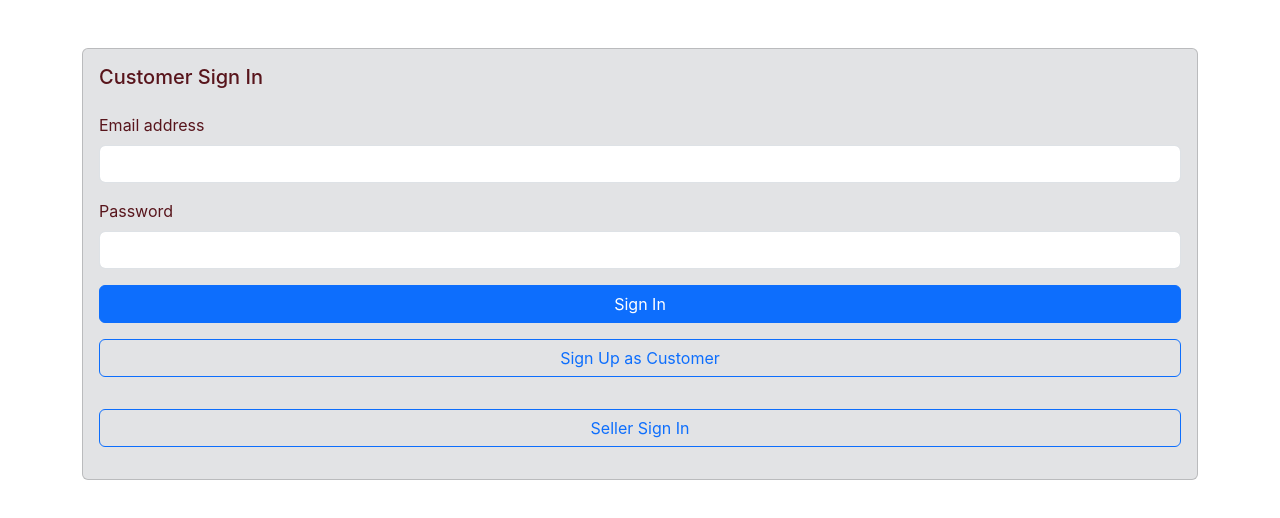
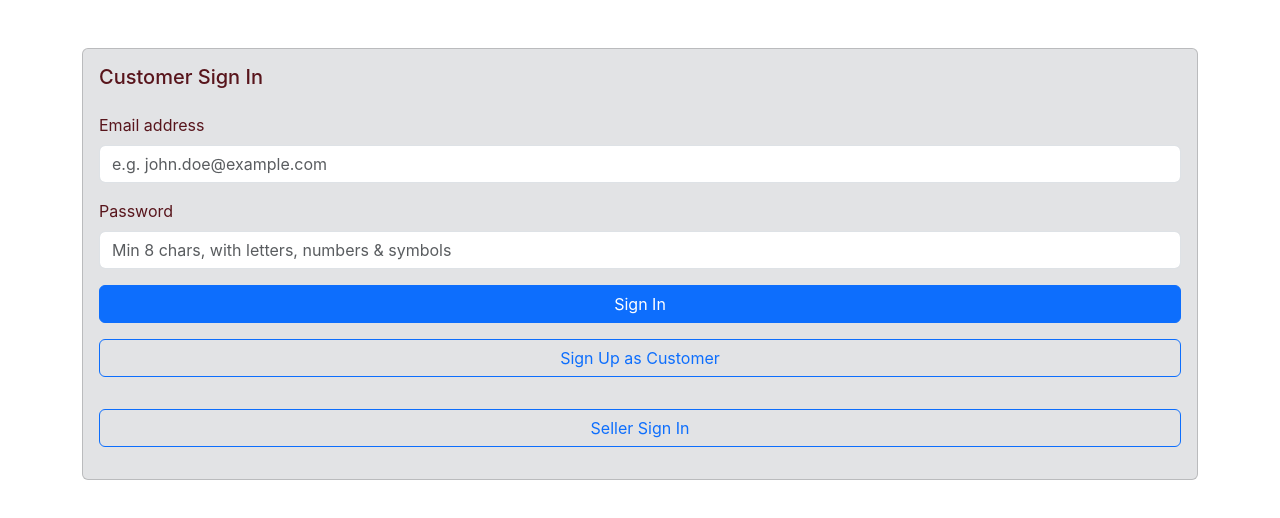
Before and after one commit to manna-rajan/shopping-cart-front-end, a React (Create React App) app: page /customer/signin in a window 1280 px wide. Shown: the top 518 px of the page. Built offline with nearby package versions, Linux system fonts and the light colour scheme.

Commit message:
v2.1 fixes

```diff
--- a/src/components/AddProducts.jsx
+++ b/src/components/AddProducts.jsx
@@ -3,6 +3,13 @@ import axios from 'axios';
 import { useNavigate } from 'react-router-dom';
 import Nav from './Nav';
 const AddProducts = () => {
+  const VALIDATION_PATTERNS = {
+    productName: "^[a-zA-Z0-9\\s-]+$",
+    price: "^\\d+(\\.\\d{1,2})?$",
+    description: "^\\S+(\\s+\\S+){4,}.*$",
+    quantity: "^[1-9]\\d*$"
+  };
+
   const sellerId = sessionStorage.getItem("sellerid");
   const navigate = useNavigate();
   const [input, changeInput] = useState(
@@ -22,7 +29,7 @@ const AddProducts = () => {
     if (!sellerId) {
       navigate("/");
     }
-  }, [navigate]);
+  }, [sellerId, navigate]);
 
   const handleChange = (e) => {
     changeInput({
@@ -30,6 +37,17 @@ const AddProducts = () => {
       [e.target.name]: e.target.value
     });
   };
+
+  const handleBlur = (e) => {
+    // If validation has already been triggered, do nothing.
+    if (validated) return;
+
+    // If the field that lost focus is invalid, turn on validation for the whole form.
+    if (e.currentTarget.checkValidity() === false) {
+      setValidated(true);
+    }
+  };
+
   const handleSubmit = async (e) => {
     e.preventDefault();
     const form = e.currentTarget;
@@ -46,7 +64,7 @@ const AddProducts = () => {
       description: input.description.trim(),
       link: input.link.trim(),
     };
-    console.log(trimmedInput);
+    console.log("Input:", trimmedInput);
     try {
       const response = await axios.post("http://localhost:3001/seller/addproduct", trimmedInput);
       if (response.data.status === "success") {
@@ -72,27 +90,27 @@ const AddProducts = () => {
 
               <div>
                 <label htmlFor="name" className="form-label">Product Name</label>
-                <input type="text" className="form-control" id="name" name='name' value={input.name} onChange={handleChange} required pattern="^[a-zA-Z0-9\s-]+$" placeholder="e.g. Wireless Mouse" />
-                <div className="invalid-feedback">Please enter a valid product name.</div>
+                <input type="text" className="form-control" id="name" name='name' value={input.name} onChange={handleChange} onBlur={handleBlur} required pattern={VALIDATION_PATTERNS.productName} placeholder="e.g. Wireless Mouse" />
+                <div className="invalid-feedback">Please enter a valid product name (letters, numbers, spaces, and hyphens only).</div>
               </div>
               <div>
                 <label htmlFor="price" className="form-label">Price</label>
-                <input type="number" className="form-control" id="price" name='price' value={input.price} onChange={handleChange} required min="1" placeholder="e.g. 499.99" />
-                <div className="invalid-feedback">Please enter a valid price (e.g., 19.99).</div>
+                <input type="text" className="form-control" id="price" name='price' value={input.price} pattern={VALIDATION_PATTERNS.price} onChange={handleChange} onBlur={handleBlur} required min="1" placeholder="e.g. 499.99" />
+                <div className="invalid-feedback">Please enter a valid price min=1 (e.g., 19.99).</div>
               </div>
               <div>
                 <label htmlFor="description" className="form-label">Description</label>
-                <textarea className="form-control" id="description" name='description' value={input.description} onChange={handleChange} required pattern="^\S+(\s+\S+){4,}.*$" placeholder="Please enter a description with at least 5 words" />
+                <textarea className="form-control" id="description" name='description' value={input.description} onChange={handleChange} onBlur={handleBlur} required pattern={VALIDATION_PATTERNS.description} placeholder="Please enter a description with at least 5 words" />
                 <div className="invalid-feedback">Please enter a description with at least 5 words.</div>
               </div>
               <div>
                 <label htmlFor="quantity" className="form-label">Quantity</label>
-                <input type="number" className="form-control" id="quantity" name='quantity' value={input.quantity} onChange={handleChange} required min="1" pattern="\d+" placeholder="e.g. 50" />
+                <input type="text" className="form-control" id="quantity" name='quantity' value={input.quantity} onChange={handleChange} onBlur={handleBlur} required min="1" pattern={VALIDATION_PATTERNS.quantity} placeholder="e.g. 50" />
                 <div className="invalid-feedback">Please enter a valid quantity (a whole number).</div>
               </div>
               <div>
                 <label htmlFor="link" className="form-label">Link</label>
-                <input type="url" className="form-control" id="link" name='link' value={input.link} onChange={handleChange} required placeholder="https://example.com/image.jpg" />
+                <input type="url" className="form-control" id="link" name='link' value={input.link} onChange={handleChange} onBlur={handleBlur} required placeholder="https://example.com/image.jpg" />
                 <div className="invalid-feedback">Please enter a valid URL for the product image.</div>
               </div>
               <div>
--- a/src/components/Csignin.jsx
+++ b/src/components/Csignin.jsx
@@ -3,6 +3,11 @@ import axios from 'axios';
 import { useNavigate, Link } from 'react-router-dom';
 
 const Csignin = () => {
+  const VALIDATION_PATTERNS = {
+    email: "^[a-zA-Z0-9._-]+@[a-zA-Z0-9-]+\\.+[a-zA-Z]{2,}$",
+    password: "^(?=.*[A-Za-z])(?=.*\\d)(?=.*[@$!%*?&._-])[A-Za-z\\d@$!%*?&._-]{8,}$"
+  };
+
   const navigate = useNavigate();
   const [input, changeInput] = useState(
     {
@@ -17,6 +22,16 @@ const Csignin = () => {
       ...input,
       [e.target.name]: e.target.value
     });
+  };
+
+  const handleBlur = (e) => {
+    // If validation has already been triggered, do nothing.
+    if (validated) return;
+
+    // If the field that lost focus is invalid, turn on validation for the whole form.
+    if (e.currentTarget.checkValidity() === false) {
+      setValidated(true);
+    }
   };
 
   const handleSubmit = async (e) => {
@@ -53,12 +68,12 @@ const Csignin = () => {
               <h5 className="card-title">Customer Sign In</h5>
               <div>
                 <label htmlFor="emailInput" className="form-label">Email address</label>
-                <input type="email" className="form-control" id="emailInput" name='email' value={input.email} onChange={handleChange} required />
-                <div className="invalid-feedback">Please provide a valid email.</div>
+                <input type="email" className="form-control" id="emailInput" name='email' value={input.email} placeholder='e.g. john.doe@example.com' pattern={VALIDATION_PATTERNS.email} onChange={handleChange} onBlur={handleBlur} required />
+                <div className="invalid-feedback">Please provide a valid email address (e.g., alphanumeric._-@.-example.com).</div>
               </div>
               <div>
                 <label htmlFor="passwordInput" className="form-label">Password</label>
-                <input type="password" className="form-control" id="passwordInput" name="password" value={input.password} onChange={handleChange} required />
+                <input type="password" className="form-control" id="passwordInput" name="password" pattern={VALIDATION_PATTERNS.password} placeholder='Min 8 chars, with letters, numbers & symbols' value={input.password} onChange={handleChange} onBlur={handleBlur} required />
                 <div className="invalid-feedback">Please provide your password.</div>
               </div>
               <button type="submit" className="btn btn-primary w-100">Sign In</button>
--- a/src/components/Csignup.jsx
+++ b/src/components/Csignup.jsx
@@ -3,6 +3,13 @@ import axios from 'axios';
 import { useNavigate } from 'react-router-dom';
 
 const Csignup = () => {
+    const VALIDATION_PATTERNS = {
+        name: "^[a-zA-Z0-9\\s]+$",
+        email: "^[a-zA-Z0-9._-]+@(?:[a-zA-Z0-9-]+\\).+[a-zA-Z]{2,}$",
+        password: "^(?=.*[A-Za-z])(?=.*\\d)(?=.*[@$!%*?&._-])[A-Za-z\\d@$!%*?&._-]{8,}$",
+        phone: "^(\\+91-)?(0)?\\s?[6-9][0-9]{9}$"
+    };
+
     const navigate=useNavigate();
   const [input, setInput] = useState(
     {
@@ -21,6 +28,15 @@ const Csignup = () => {
     });
   };
 
+  const handleBlur = (e) => {
+    // If validation has already been triggered, do nothing.
+    if (validated) return;
+
+    // If the field that lost focus is invalid, turn on validation for the whole form.
+    if (e.currentTarget.checkValidity() === false) {
+      setValidated(true);
+    }
+  };
   const handleSubmit = async (e) => {
     e.preventDefault();
     const form = e.currentTarget;
@@ -55,22 +71,22 @@ const Csignup = () => {
               <h5 className="card-title">Customer Sign Up</h5>
               <div>
                 <label htmlFor="nameInput" className="form-label">Name</label>
-                <input type="text" className="form-control" id="nameInput" name='name' value={input.name} onChange={handleChange} required pattern='^[a-zA-Z\s]+$' placeholder='e.g. John Doe' />
-                <div className="invalid-feedback">Please provide a valid name. Only letters and spaces are allowed.</div>
+                <input type="text" className="form-control" id="nameInput" name='name' value={input.name} onChange={handleChange} onBlur={handleBlur} required pattern={VALIDATION_PATTERNS.name} placeholder='e.g. John Doe 2' />
+                <div className="invalid-feedback">Please provide a valid name. Only letters,numbers and spaces are allowed.</div>
               </div>
               <div>
                 <label htmlFor="emailInput" className="form-label">Email address</label>
-                <input type="email" className="form-control" id="emailInput" name='email' value={input.email} onChange={handleChange} required pattern="^[a-zA-Z0-9._-]+@(?:[a-zA-Z0-9-]+\.)+[a-zA-Z]{2,}$" placeholder='e.g. john.doe@example.com' />
+                <input type="email" className="form-control" id="emailInput" name='email' value={input.email} onChange={handleChange} onBlur={handleBlur} required pattern={VALIDATION_PATTERNS.email} placeholder='e.g. john.doe@example.com' />
                 <div className="invalid-feedback">Please provide a valid email address (e.g., alphanumeric._-@.-example.com).</div>
               </div>
               <div>
                 <label htmlFor="passwordInput" className="form-label">Password</label>
-                <input type="password" className="form-control" id="passwordInput" name='password' value={input.password} onChange={handleChange} required pattern='^(?=.*[A-Za-z])(?=.*\d)(?=.*[@$!%*?&._-])[A-Za-z\d@$!%*?&._-]{8,}$' placeholder='Min 8 chars, with letters, numbers & symbols' />
+                <input type="password" className="form-control" id="passwordInput" name='password' value={input.password} onChange={handleChange} onBlur={handleBlur} required pattern={VALIDATION_PATTERNS.password} placeholder='Min 8 chars, with letters, numbers & symbols' />
                 <div className="invalid-feedback">Password must be at least 8 characters long and include a letter, a number, and a special character (@$!%*?&._-).</div>
               </div>
               <div>
                 <label htmlFor="phone" className="form-label">Phone</label>
-                <input type="tel" className="form-control" id="phone" pattern="^(\+91-)?(0)?\s?[6-9][0-9]{9}$" required placeholder="e.g 10 digit number starting with 6-9, +91- is optional code" name="phone" value={input.phone} onChange={handleChange} />
+                <input type="tel" className="form-control" id="phone" pattern={VALIDATION_PATTERNS.phone} required placeholder="e.g 10 digit number starting with 6-9, +91- is optional code" name="phone" value={input.phone} onChange={handleChange} onBlur={handleBlur} />
                 <div className="invalid-feedback">Please enter a valid 10-digit phone number starting with 6-9, optionally with a +91- prefix.</div>
               </div>
               <button type="submit" className="btn btn-primary">Sign Up</button>
--- a/src/components/CustomerViewOrders.jsx
+++ b/src/components/CustomerViewOrders.jsx
@@ -92,10 +92,6 @@ const CustomerViewOrders = () => {
                         <div key={order._id} className="card mb-4 shadow-sm">
                             <div className="card-header bg-light">
                                 <div className="d-flex flex-column flex-md-row justify-content-between align-items-md-center">
-                                    <strong>Status:</strong>
-                                    <span className={`badge ms-2 ${order.paymentStatus === 'Paid' ? 'bg-success' : 'bg-warning text-dark'}`}>
-                                        {order.paymentStatus}
-                                    </span>
                                     <div className="mb-2 mb-md-0"><strong>Order ID:</strong> {order._id}</div>
                                     <div className="mb-2 mb-md-0"><strong>Date:</strong> {new Date(order.orderDate).toLocaleDateString()}</div>
                                     <div>
--- a/src/components/Ssignin.jsx
+++ b/src/components/Ssignin.jsx
@@ -4,6 +4,11 @@ import { useNavigate, Link } from 'react-router-dom';
 
 
 const Ssignin = () => {
+  const VALIDATION_PATTERNS = {
+    email: "^[a-zA-Z0-9._-]+@[a-zA-Z0-9-]+\\.+[a-zA-Z]{2,}$",
+    password: "^(?=.*[A-Za-z])(?=.*\\d)(?=.*[@$!%*?&._-])[A-Za-z\\d@$!%*?&._-]{8,}$"
+  };
+
   const navigate = useNavigate();
   const [input, changeInput] = useState(
     {
@@ -18,6 +23,16 @@ const Ssignin = () => {
       ...input,
       [e.target.name]: e.target.value
     });
+  };
+
+  const handleBlur = (e) => {
+    // If validation has already been triggered, do nothing.
+    if (validated) return;
+
+    // If the field that lost focus is invalid, turn on validation for the whole form.
+    if (e.currentTarget.checkValidity() === false) {
+      setValidated(true);
+    }
   };
 
   const handleSubmit = async (e) => {
@@ -54,12 +69,12 @@ const Ssignin = () => {
               <h5 className="card-title">Seller Sign In</h5>
               <div>
                 <label htmlFor="emailInput" className="form-label">Email address</label>
-                <input type="email" className="form-control" id="emailInput" name='email' value={input.email} onChange={handleChange} required />
+                <input type="email" className="form-control" id="emailInput" name='email' value={input.email} onChange={handleChange} onBlur={handleBlur} required pattern={VALIDATION_PATTERNS.email} placeholder="e.g. seller@example.com" />
                 <div className="invalid-feedback">Please provide a valid email.</div>
               </div>
               <div>
                 <label htmlFor="passwordInput" className="form-label">Password</label>
-                <input type="password" className="form-control" id="passwordInput" name="password" value={input.password} onChange={handleChange} required />
+                <input type="password" className="form-control" id="passwordInput" name="password" pattern={VALIDATION_PATTERNS.password} placeholder='Min 8 chars, with letters, numbers & symbols' value={input.password} onChange={handleChange} onBlur={handleBlur} required />
                 <div className="invalid-feedback">Please provide your password.</div>
               </div>
               <button type="submit" className="btn btn-primary w-100">Sign In</button>
--- a/src/components/Ssignup.jsx
+++ b/src/components/Ssignup.jsx
@@ -3,6 +3,12 @@ import axios from 'axios';
 import { useNavigate, Link } from 'react-router-dom';
 
 const Ssignup = () => {
+  const VALIDATION_PATTERNS = {
+    name: "^[a-zA-Z0-9\\s]+$",
+    email: "^[a-zA-Z0-9._-]+@(?:[a-zA-Z0-9-]+\\.)+[a-zA-Z]{2,}$",
+    password: "^(?=.*[A-Za-z])(?=.*\\d)(?=.*[@$!%*?&._-])[A-Za-z\\d@$!%*?&._-]{8,}$"
+  };
+
   const navigate = useNavigate();
   const [input, changeInput] = useState(
     {
@@ -18,6 +24,17 @@ const Ssignup = () => {
       [e.target.name]: e.target.value
     });
   };
+
+  const handleBlur = (e) => {
+    // If validation has already been triggered, do nothing.
+    if (validated) return;
+
+    // If the field that lost focus is invalid, turn on validation for the whole form.
+    if (e.currentTarget.checkValidity() === false) {
+      setValidated(true);
+    }
+  };
+
   const handleSubmit = async (e) => {
     e.preventDefault();
     const form = e.currentTarget;
@@ -54,17 +71,17 @@ const Ssignup = () => {
               <h5 className="card-title">Seller Sign Up</h5>
               <div>
                 <label htmlFor="nameInput" className="form-label">Name</label>
-                <input type="text" className="form-control" pattern='^[a-zA-Z0-9\s]+$' placeholder='e.g. Acme Corp 2' required id="nameInput" name='name' value={input.name} onChange={handleChange} />
+                <input type="text" className="form-control" pattern={VALIDATION_PATTERNS.name} placeholder='e.g. Acme Corp 2' required id="nameInput" name='name' value={input.name} onChange={handleChange} onBlur={handleBlur} />
                 <div className="invalid-feedback">Please provide a valid name. Only letters, numbers, and spaces are allowed.</div>
               </div>
               <div>
                 <label htmlFor="emailInput" className="form-label">Email address</label>
-                <input type="email" className="form-control" id="emailInput" pattern="^[a-zA-Z0-9._-]+@(?:[a-zA-Z0-9-]+\.)+[a-zA-Z]{2,}$" placeholder='e.g. john.doe@example.com' name='email' value={input.email} onChange={handleChange} required />
+                <input type="email" className="form-control" id="emailInput" pattern={VALIDATION_PATTERNS.email} placeholder='e.g. john.doe@example.com' name='email' value={input.email} onChange={handleChange} onBlur={handleBlur} required />
                 <div className="invalid-feedback">Please provide a valid email address (e.g., alphanumeric._-@.-example.com).</div>
               </div>
               <div>
                 <label htmlFor="passwordInput" className="form-label">Password</label>
-                <input type="password" className="form-control" id="passwordInput" required pattern='^(?=.*[A-Za-z])(?=.*\d)(?=.*[@$!%*?&._-])[A-Za-z\d@$!%*?&._-]{8,}$' placeholder='Min 8 chars, with letters, numbers & symbols' name='password' value={input.password} onChange={handleChange} />
+                <input type="password" className="form-control" id="passwordInput" required pattern={VALIDATION_PATTERNS.password} placeholder='Min 8 chars, with letters, numbers & symbols' name='password' value={input.password} onChange={handleChange} onBlur={handleBlur} />
                 <div className="invalid-feedback">Password must be at least 8 characters long and include a letter, a number, and a special character (@$!%*?&._-).</div>
               </div>
               <button type="submit" className="btn btn-primary">Sign Up</button>
```
Also changed, not shown: src/components/View.jsx (+20 -5 lines).
